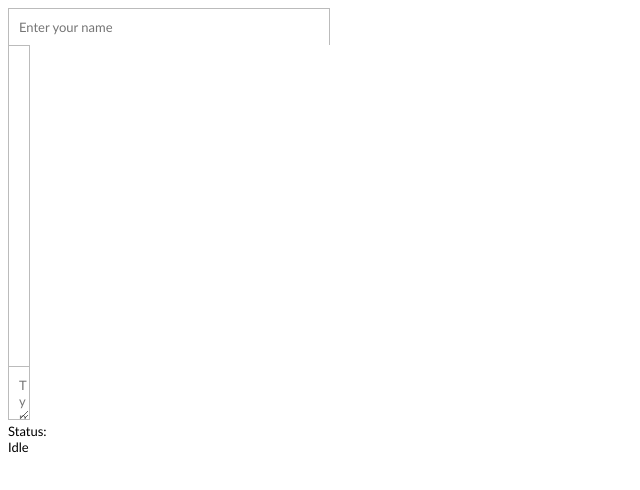
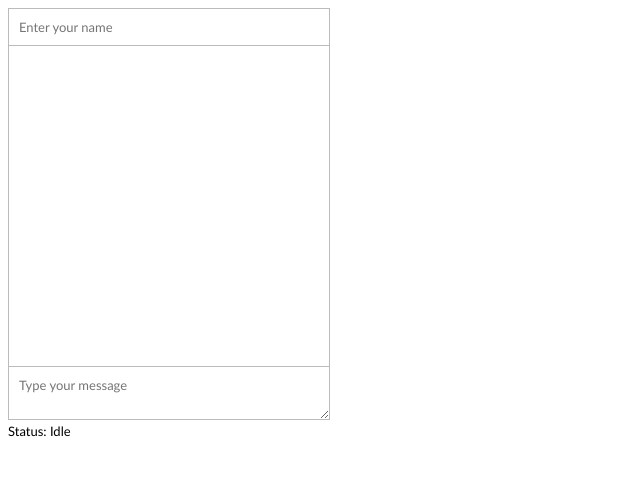
Before and after one commit to ARob8/ChatRoom, a website: page datasite/index.html in a window 1280 px wide. Shown: the whole page, without its empty margins (0-640 px from the left). Drawn offline with nearby package versions, Linux system fonts and the light colour scheme; no server answers.

```diff
--- a/datasite/css/main.css
+++ b/datasite/css/main.css
@@ -4,7 +4,7 @@
     font:13px "Trebuchet MS", sans-serif;
 }
 .chat{
-  max-width:00px;
+  max-width:300px;
 }
 .chatMessages,
 .chatTextarea,
```
